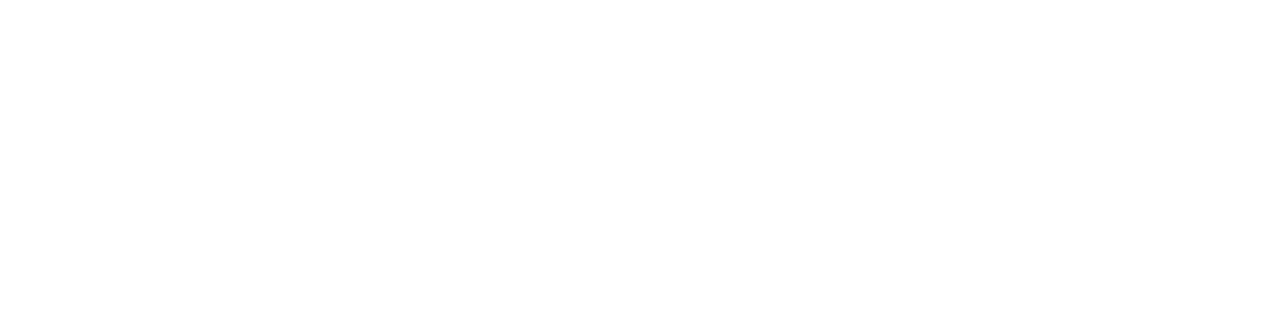
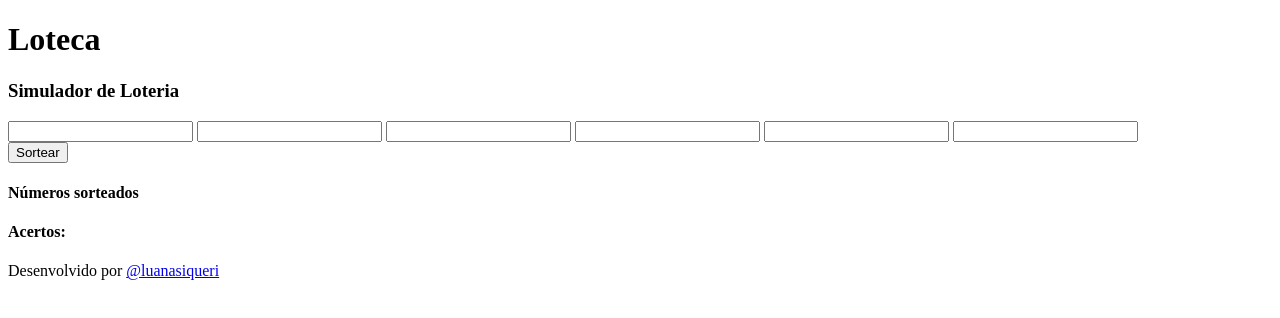
Before and after one commit to luanasiqueri/loteria, a plain HTML site: page index.html in a window 1280 px wide. Drawn offline with Linux system fonts and the light colour scheme.

Commit message:
finalizacao do html

```diff
--- a/index.html
+++ b/index.html
@@ -7,6 +7,34 @@
     <title>Loteca - Simulador de Loteria</title>
 </head>
 <body>
+    <header>
+        <h1>Loteca</h1>
+        <h3>Simulador de Loteria</h3>
+    </header>
 
+    <div class="selecao">
+        <input type="number" id="num1" class="num">
+        <input type="number" id="num2" class="num">
+        <input type="number" id="num3" class="num">
+        <input type="number" id="num4" class="num">
+        <input type="number" id="num5" class="num">
+        <input type="number" id="num6" class="num">
+    </div>
+
+    <button>Sortear</button>
+
+    <div class="sorteio">
+        <h4>Números sorteados</h4>
+        <p id="sorteados"></p>
+    </div>
+
+    <div class="acertos">
+        <h4>Acertos:</h4>
+        <p id="acertos"></p>
+    </div>
+
+    <footer>
+        <p>Desenvolvido por <a href="https://github.com/luanasiqueri">@luanasiqueri</a></p>
+    </footer>
 </body>
 </html>
```
